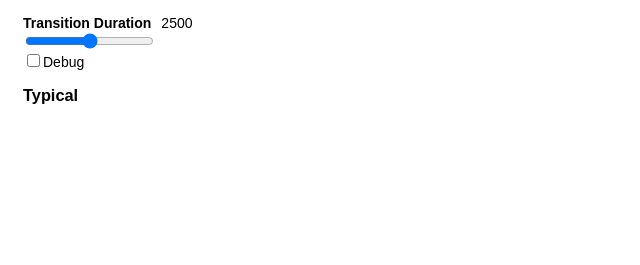
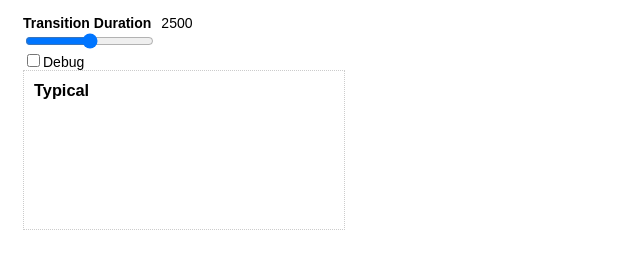
Before and after one commit to pbeshai/d3-line-chunked, a website with bundled scripts: page example/index.html in a window 1280 px wide. Shown: the part 619-884 px from the top of the page, 0-640 px from the left. Built offline with nearby package versions, Linux system fonts and the light colour scheme.

Commit message:
Update example styling

```diff
--- a/example/example.css
+++ b/example/example.css
@@ -17,3 +17,16 @@ body {
 .description {
   max-width: 800px;
 }
+
+.example-gallery .example {
+  display: inline-block;
+  margin-right: 15px;
+  margin-bottom: 15px;
+  border: 1px dotted #ccc;
+  padding: 10px;
+  vertical-align: top;
+}
+
+.example h3 {
+  margin-top: 0;
+}
--- a/example/index.html
+++ b/example/index.html
@@ -4,13 +4,6 @@
     <title>d3-line-chunked</title>
     <meta charset="utf-8">
     <link rel="stylesheet" href="example.css" />
-    <style>
-      .example-gallery .example {
-        display: inline-block;
-        margin-right: 15px;
-        margin-bottom: 15px;
-      }
-    </style>
   </head>
   <body>
     <h1 class="main-header">d3-line-chunked</h1>
```
